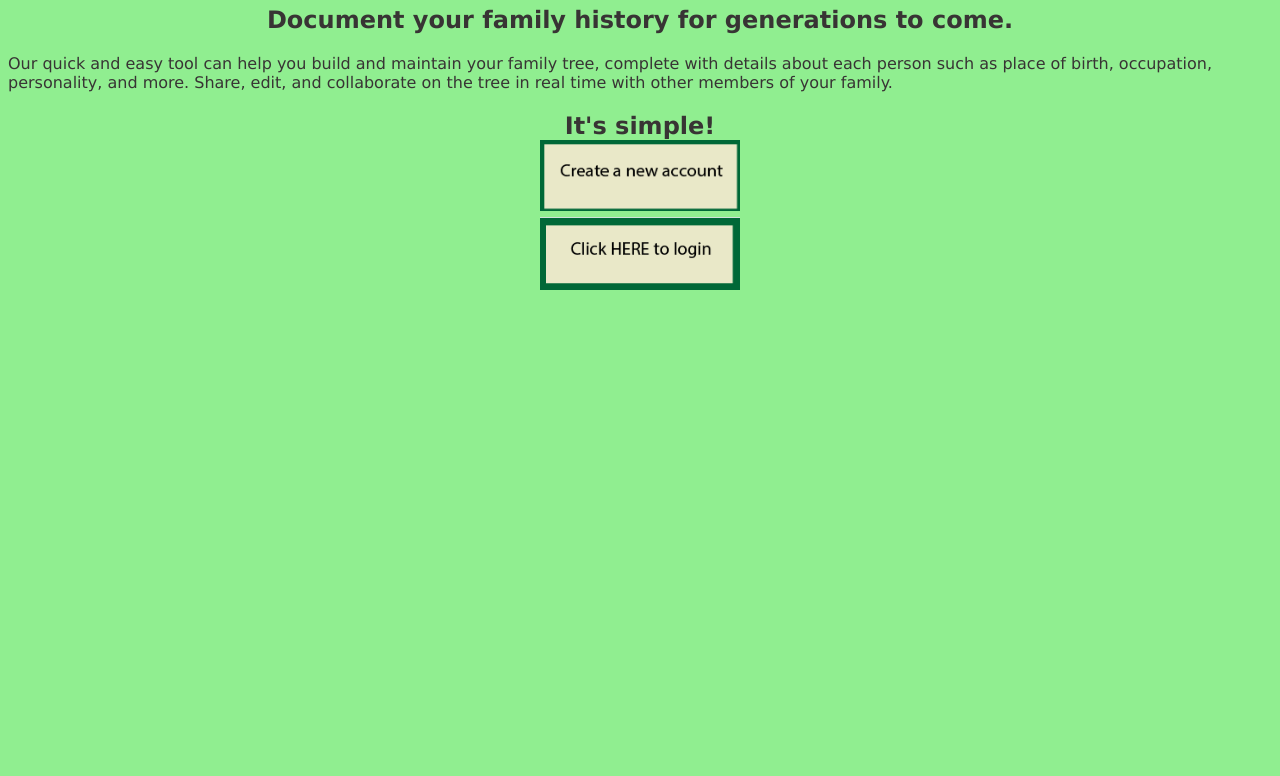
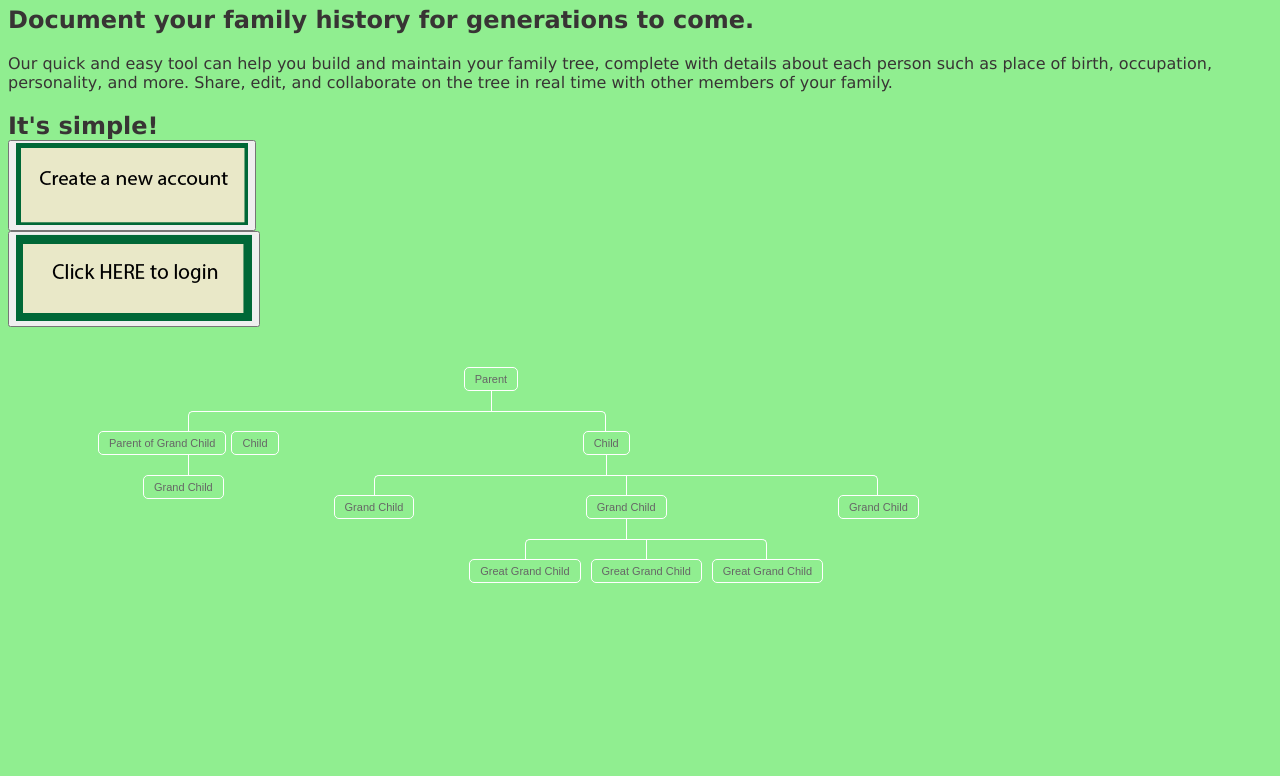
Before and after one commit to S-Amman-W/Find-Your-Roots, a PHP site: page /familyTree.html in a window 1280 px wide. Shown: the part 142-918 px from the top of the page. Before the commit the page ends 432 px from the top, so only its background shows below. Run offline with PHP 8.4, Linux system fonts and the light colour scheme.

Commit message:
added changes

```diff
--- a/Find-Your-Roots/familyTree.html
+++ b/Find-Your-Roots/familyTree.html
@@ -14,13 +14,10 @@
         <a class="Moments" href="moments.html">Moments</a>
         <a class="LoginLogout" href="logInOut.html">Login/Logout</a>
         <img src="LogoPic-FYR.png" align="right" style="height: 135px; width: 150px;" /><br><br>
-
-
-
-
+    </div>
     <head>
         <title>Find-Your-Roots</title>
-        <link rel="stylesheet" href="stylesheets/main.css">
+        <link rel="stylesheet" href="tree.css">
         <script src="javascripts/main.js"></script>
 
     </head>
@@ -65,7 +62,45 @@ occupation, personality, and more. Share, edit, and collaborate on the tree in r
                 </form>
             </h2>
 
-
+            <div class="tree">
+                <ul>
+                    <li>
+                        <a href="#">Parent</a>
+                        <ul>
+                            <li>
+                                <a href="#">Parent of Grand Child</a> <a href="#">Child</a>
+                                <ul>
+                                    <li>
+                                        <a href="#">Grand Child</a>
+                                    </li>
+                                </ul>
+                            </li>
+                            <li>
+                                <a href="#">Child</a>
+                                <ul>
+                                    <li><a href="#">Grand Child</a></li>
+                                    <li>
+                                        <a href="#">Grand Child</a>
+                                        <ul>
+                                            <li>
+                                                <a href="#">Great Grand Child</a>
+                                            </li>
+                                            <li>
+                                                <a href="#">Great Grand Child</a>
+                                            </li>
+                                            <li>
+                                                <a href="#">Great Grand Child</a>
+                                            </li>
+                                        </ul>
+                                    </li>
+                                    <li><a href="#">Grand Child</a></li>
+                                </ul>
+                            </li>
+                        </ul>
+                    </li>
+                </ul>
+            </div>
+            <br><br><br><br><br><br><br><br><br><br><br><br><br><br><br>
     </body>
 
 
--- a/Find-Your-Roots/profile.html
+++ b/Find-Your-Roots/profile.html
@@ -31,7 +31,7 @@
           </div>
 
     <body>
-        <img src='uploads/userPhoto.png' style="border-radius: 50%; height: 50px; width: 50px; padding-top: 10px;">
+        <img src='uploads\userPhoto.png' style="border-radius: 50%; height: 50px; width: 50px; padding-top: 10px;">
 
         <h5>Set / Change Profile Picture</h5>
         <form action="upload.php" method="POST" enctype="multipart/form-data">
--- a/Find-Your-Roots/shareInterest.html
+++ b/Find-Your-Roots/shareInterest.html
@@ -38,16 +38,18 @@
         <div id='debug'></div>
         <script>
             var yourInterests = [];
+
             fetch("info.json")
                 .then(response => response.json())
                 .then(data => {
                     yourInterests = data.interests;
+                    console.log(data)
             })
 
             fetch("familyMemberInfo.json")
                 .then(response => response.json())
                 .then(data => {
-
+                    console.log(data)
                     for(i = 0; i < data.members.length; i++){
 
                         var div = document.createElement("div");
--- a/Find-Your-Roots/stylesheets/main.css
+++ b/Find-Your-Roots/stylesheets/main.css
@@ -43,6 +43,7 @@ body{
   margin-right: 10px;
   margin-bottom: 10px;
   float: left;
+  display: inline;
 }
 
 .header {
--- /dev/null
+++ b/Find-Your-Roots/tree.css
@@ -0,0 +1,148 @@
+.topnav {
+    background-color: rgb(255, 255, 255);
+    overflow: visible;
+  }
+
+  /* Style the links inside the navigation bar */
+  .container a {
+    float: left;
+    color: #3d3a3a;
+    text-align: center;
+    padding: 14px 16px;
+    text-decoration: none;
+    font-size: 17px;
+  }
+
+  /* Change the color of links on hover */
+  .container a:hover {
+    background-color: #8f3805;
+    color: white;
+  }
+
+  /* Add a color to the active/current link */
+  .container a:active {
+    background-color: #ddd;
+    color: white;
+  }
+
+.tree {
+    padding-bottom: 100px;
+}
+.tree ul {
+	padding-top: 20px; position: relative;
+
+	transition: all 0.5s;
+	-webkit-transition: all 0.5s;
+	-moz-transition: all 0.5s;
+}
+
+.tree li {
+	float: left; text-align: center;
+	list-style-type: none;
+	position: relative;
+	padding: 20px 5px 0 5px;
+
+	transition: all 0.5s;
+	-webkit-transition: all 0.5s;
+	-moz-transition: all 0.5s;
+}
+
+/*We will use ::before and ::after to draw the connectors*/
+
+.tree li::before, .tree li::after{
+	content: '';
+	position: absolute; top: 0; right: 50%;
+	border-top: 1px solid rgb(255, 255, 255);
+	width: 50%; height: 20px;
+}
+.tree li::after{
+	right: auto; left: 50%;
+	border-left: 1px solid rgb(255, 255, 255);
+}
+
+/*We need to remove left-right connectors from elements without
+any siblings*/
+.tree li:only-child::after, .tree li:only-child::before {
+	display: none;
+}
+
+/*Remove space from the top of single children*/
+.tree li:only-child{ padding-top: 0;}
+
+/*Remove left connector from first child and
+right connector from last child*/
+.tree li:first-child::before, .tree li:last-child::after{
+	border: 0 none;
+}
+/*Adding back the vertical connector to the last nodes*/
+.tree li:last-child::before{
+	border-right: 1px solid rgb(255, 255, 255);
+	border-radius: 0 5px 0 0;
+	-webkit-border-radius: 0 5px 0 0;
+	-moz-border-radius: 0 5px 0 0;
+}
+.tree li:first-child::after{
+	border-radius: 5px 0 0 0;
+	-webkit-border-radius: 5px 0 0 0;
+	-moz-border-radius: 5px 0 0 0;
+}
+
+/*Time to add downward connectors from parents*/
+.tree ul ul::before{
+	content: '';
+	position: absolute; top: 0; left: 50%;
+	border-left: 1px solid rgb(255, 255, 255);
+	width: 0; height: 20px;
+}
+
+.tree li a{
+	border: 1px solid rgb(255, 255, 255);
+	padding: 5px 10px;
+	text-decoration: none;
+	color: #666;
+	font-family: arial, verdana, tahoma;
+	font-size: 11px;
+	display: inline-block;
+
+	border-radius: 5px;
+	-webkit-border-radius: 5px;
+	-moz-border-radius: 5px;
+
+	transition: all 0.5s;
+	-webkit-transition: all 0.5s;
+	-moz-transition: all 0.5s;
+}
+
+/*Time for some hover effects*/
+/*We will apply the hover effect the the lineage of the element also*/
+.tree li a:hover, .tree li a:hover+ul li a {
+	background: #c8e4f8; color: #000; border: 1px solid #94a0b4;
+}
+/*Connector styles on hover*/
+.tree li a:hover+ul li::after,
+.tree li a:hover+ul li::before,
+.tree li a:hover+ul::before,
+.tree li a:hover+ul ul::before{
+	border-color:  #94a0b4;
+}
+
+.header {
+    padding-top: 1px;
+    padding-bottom: 5px;
+    padding-left: 10px;
+    background: #8f3805;
+    color: white;
+    font-size: 15px;
+    font-family:'Gill Sans', 'Gill Sans MT', Calibri, 'Trebuchet MS', sans-serif;
+  }
+
+img {
+      max-width: 100%;
+      height: auto;
+      width: auto/9;
+}
+
+body{
+    background: lightgreen;
+    color: rgb(56, 52, 52);
+}
```
Also changed, not shown: Find-Your-Roots/events.html (+71 -2 lines), Find-Your-Roots/uploads/userPhoto.png.
